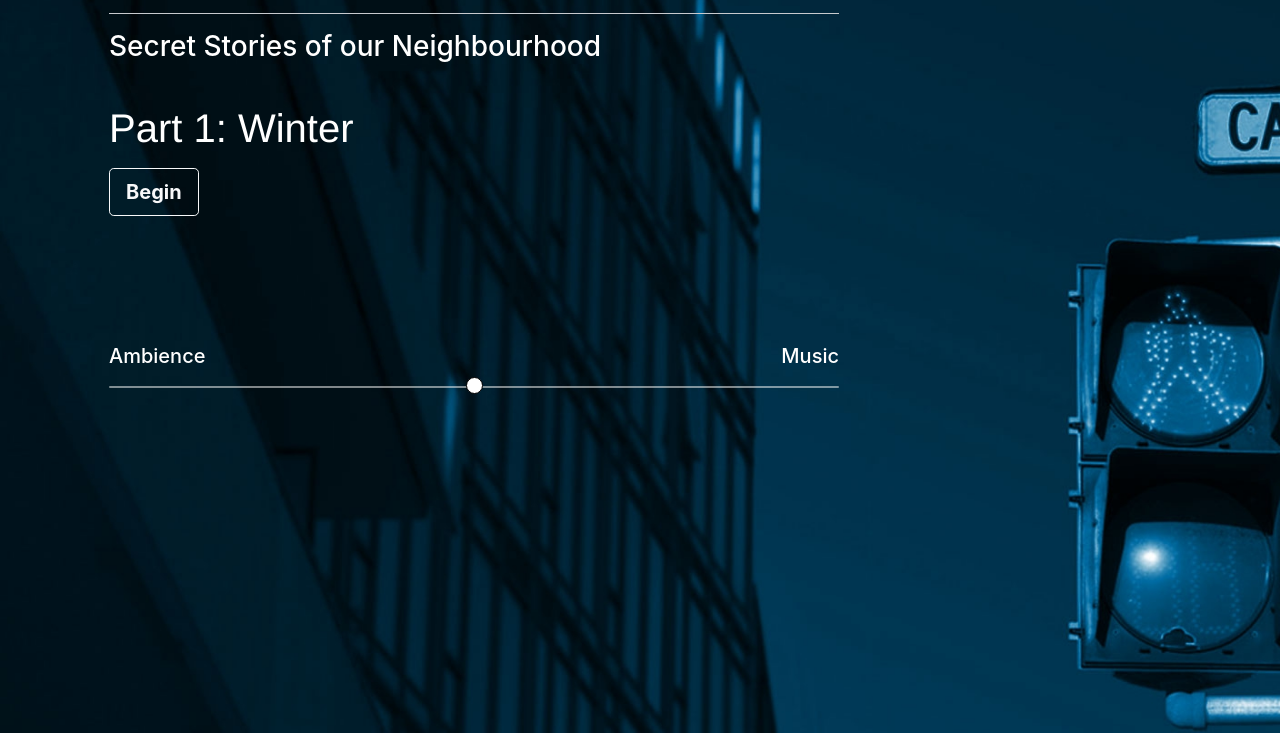
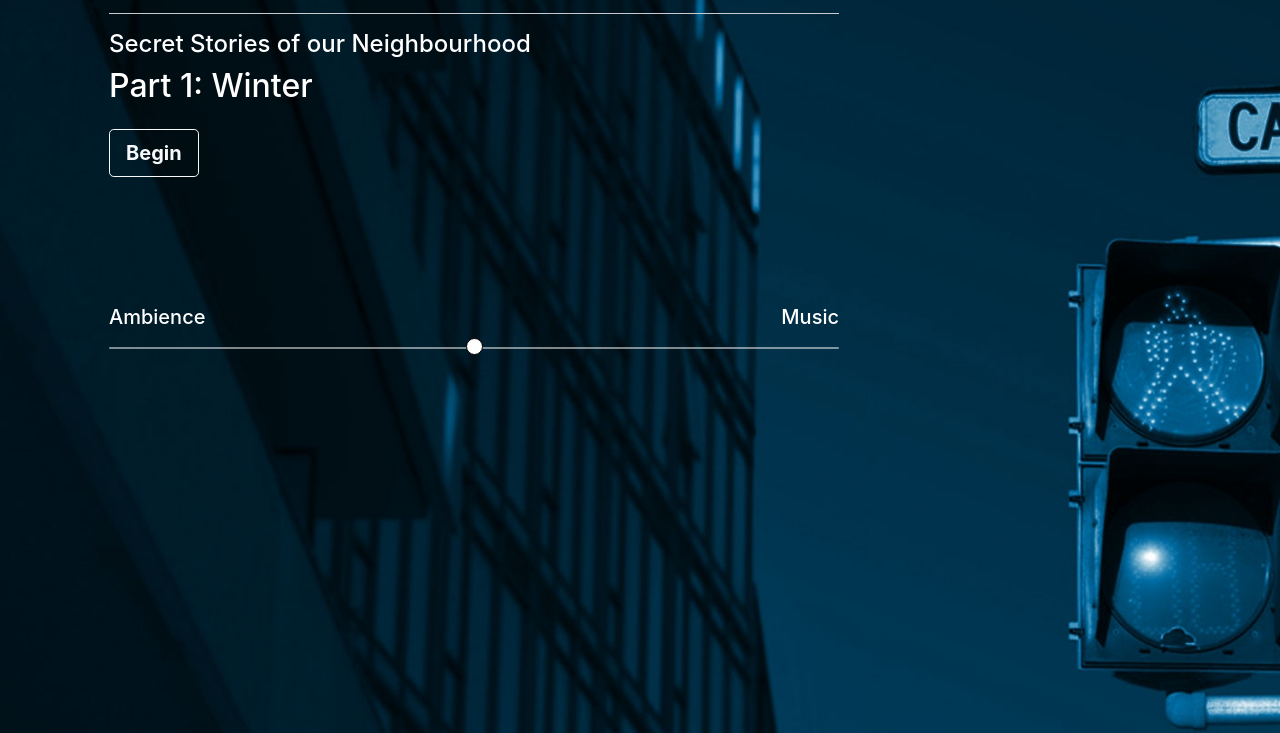
Before and after one commit to jakemoves/web-audio-demo, a website built with Vite: page index.html in a window 1280 px wide. Shown: the part 67-800 px from the top of the page. Built offline with nearby package versions, Linux system fonts and the light colour scheme.

Commit message:
Update index.html

```diff
--- a/index.html
+++ b/index.html
@@ -27,11 +27,11 @@
     </div>
 
     <div class="row">
-        <div class="col-sm-8 mb-2 ml-4 mr-4">
+        <div class="col-sm-8 mb-3 ml-4 mr-4">
 
-            <h3>Secret Stories of our Neighbourhood</h3>
+            <h4>Secret Stories of our Neighbourhood</h4>
             <!-- the <h1> element will be updated with the episode title-->
-            <h1 class="episode-title"></h1>
+            <h2 class="episode-title"></h2>
         </div>
 
     </div>
```
